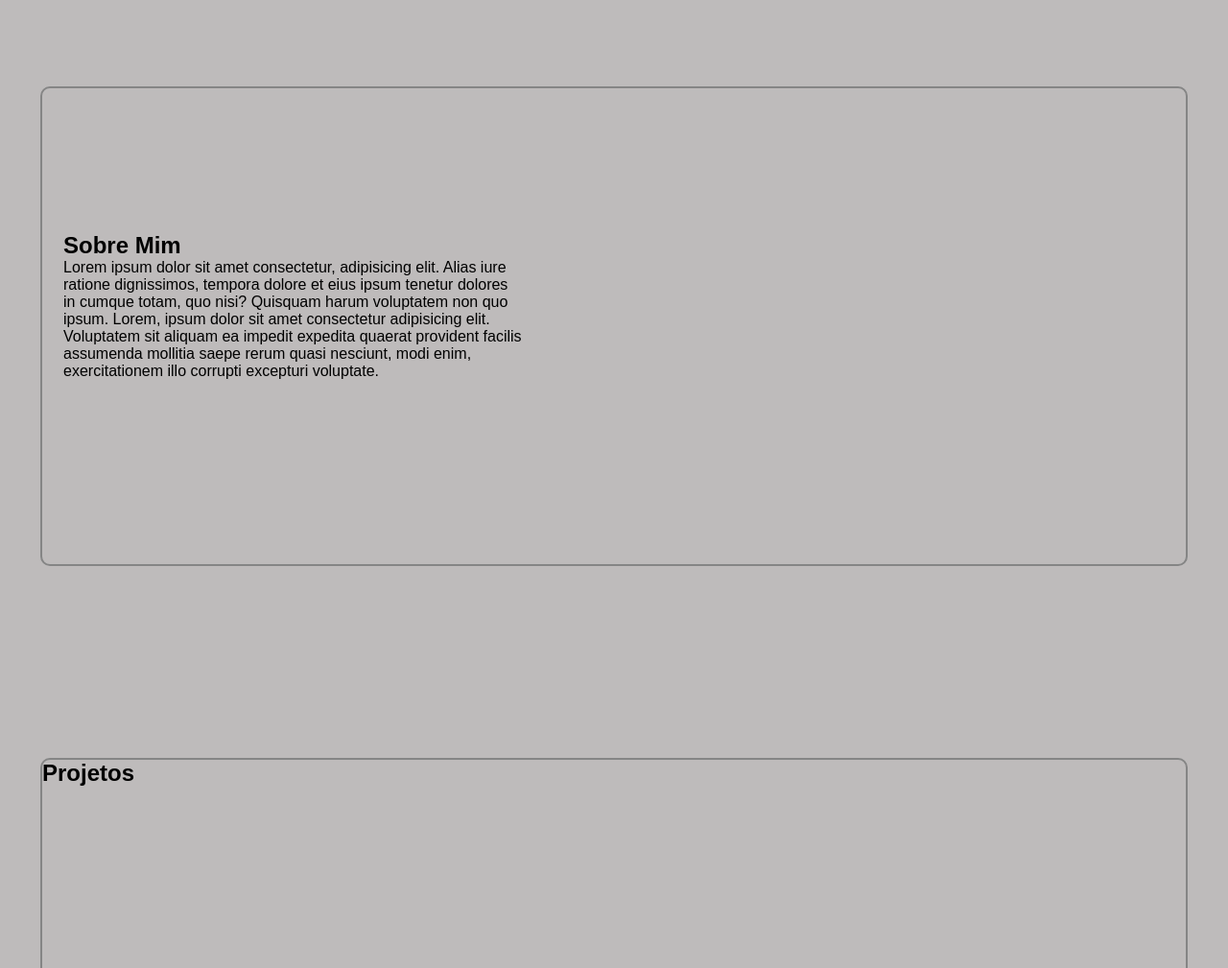
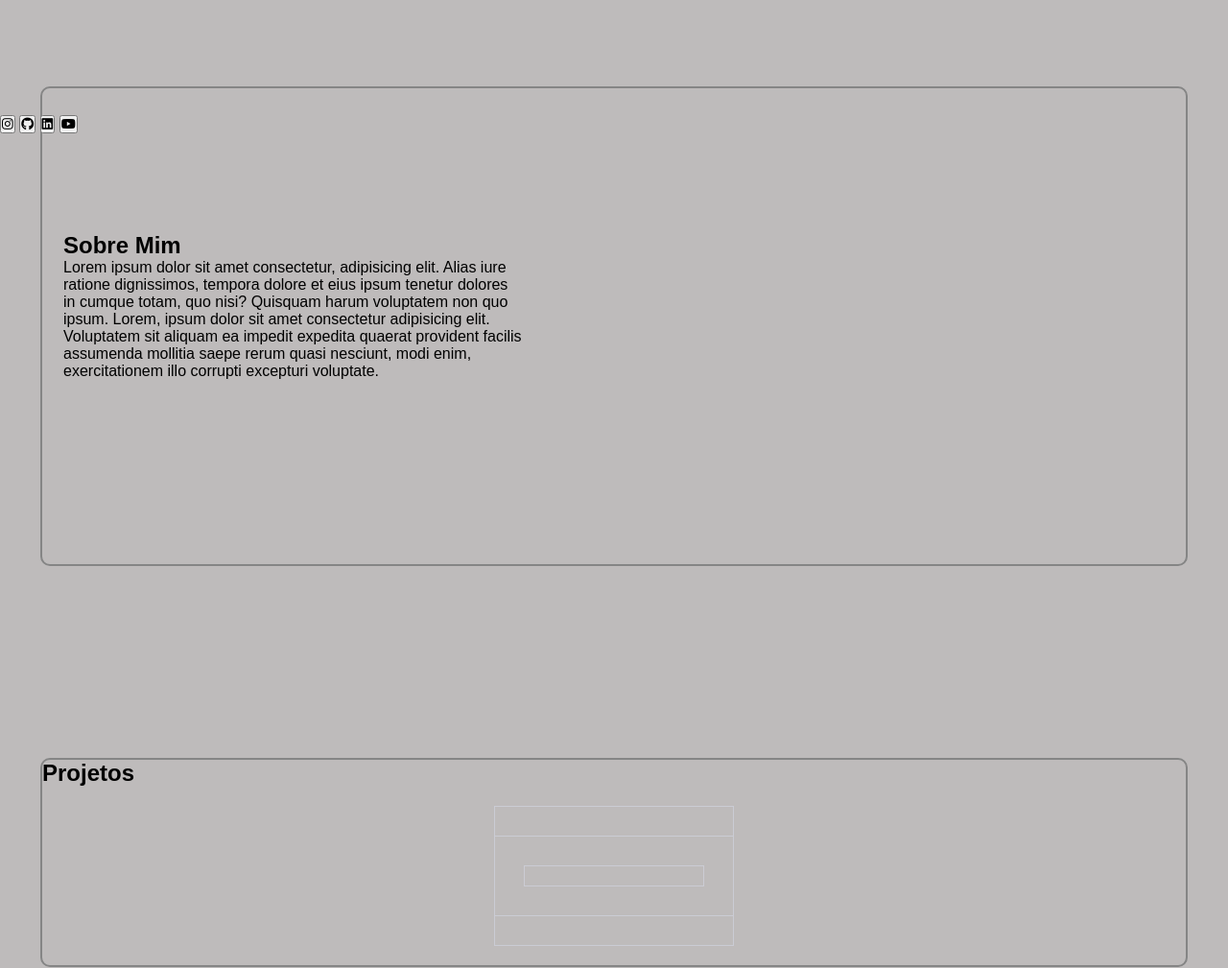
Before and after one commit to Adrianosoares22/primeiro-projeto, a plain HTML site: page index.html in a window 1280 px wide. Shown: the part 680-1689 px from the top of the page at 96% size. Drawn offline with Linux system fonts and the light colour scheme.

Commit message:
mais uma

```diff
--- a/css/estilos.css
+++ b/css/estilos.css
@@ -87,7 +87,22 @@ li a:hover{
 .projetando{
     margin-top: 200px;
     width: 100%;
-    height: 500px;
+    height: auto;
     border: 2px solid rgb(133, 133, 133);
     border-radius: 10px;
+    margin-bottom: 200px;
 }
+.content-cards{
+    width: 100%;
+    height: auto;
+    display: flex;
+    flex-wrap: wrap;
+    justify-content: center;
+}
+.card{
+    width: 250px;
+    height: auto;
+    border: 1px solid #CBCCD4;
+    margin: 20px;
+    padding: 10px;
+}
--- a/index.html
+++ b/index.html
@@ -1,6 +1,7 @@
 <!DOCTYPE html>
 <html lang="pt-br">
 <head>
+    <script src="https://kit.fontawesome.com/814b39f00a.js" crossorigin="anonymous"></script>
     <meta charset="UTF-8">
     <meta http-equiv="X-UA-Compatible" content="IE=edge">
     <meta name="viewport" content="width=device-width, initial-scale=1.0">
@@ -39,7 +40,18 @@
             </section>
             <section class="projetando">
                 <div class="projetos">
+
                     <h2>Projetos</h2>
+
+                    <div class="content-cards">
+                        <div class="card">
+                    <div class="content-cards">
+                        <div class="card">
+                    <div class="content-cards">
+                        <div class="card">
+
+                        </div>
+                    </div>
                 </div>
 
             </section>
@@ -49,7 +61,14 @@
 
 
 
-    <footer>
+    <footer class="contatos">
+
+        <div class="contato">
+            <button><i class="fa-brands fa-instagram"></i></button>
+        <button><i class="fa-brands fa-github"></i></button>
+        <button><i class="fa-brands fa-linkedin"></i></button>
+        <button><i class="fa-brands fa-youtube"></i></button>
+        </div>
 
     </footer>
 
```
